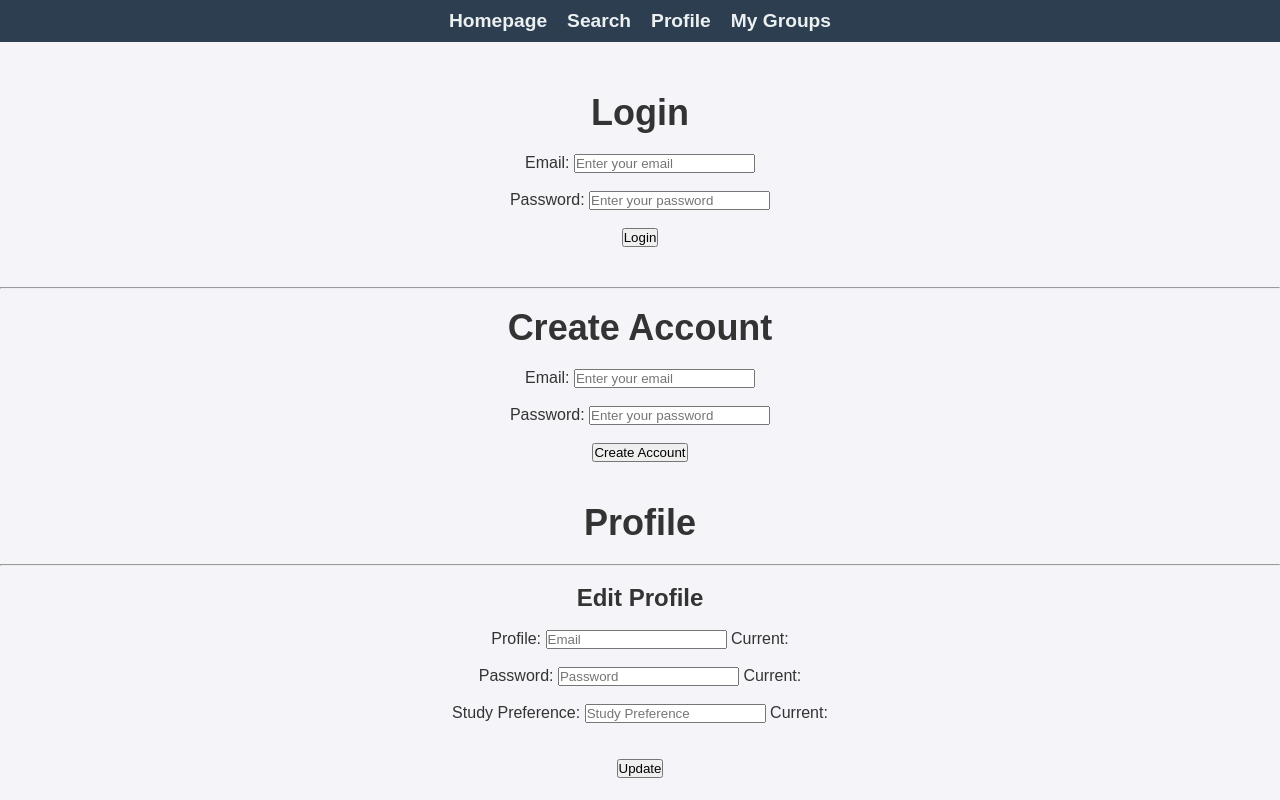
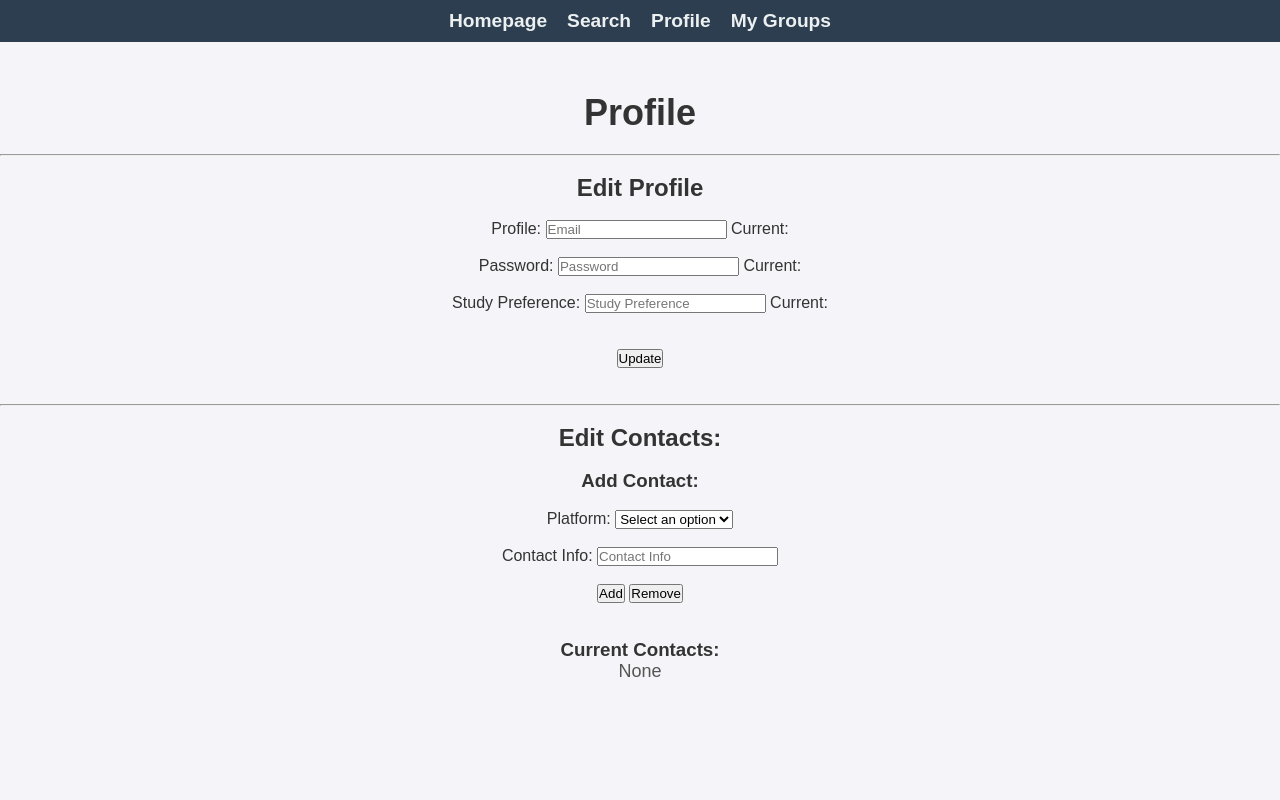
Before and after one commit to cs411-alawini/fa24-cs411-team034-CursedQueries, a React (Create React App) app in the folder src/frontend/: page /profile in a window 1280 px wide. Shown: the top 800 px of the page. Built offline with nearby package versions, Linux system fonts and the light colour scheme.

Commit message:
added UserContext for login features

```diff
--- /dev/null
+++ b/src/frontend/src/context/UserContext.js
@@ -0,0 +1,14 @@
+// src/context/UserContext.js
+import React, { createContext, useState } from "react";
+
+export const UserContext = createContext();
+
+export const UserProvider = ({ children }) => {
+  const [user, setUser] = useState(null); // Global state for user login info
+
+  return (
+    <UserContext.Provider value={{ user, setUser }}>
+      {children}
+    </UserContext.Provider>
+  );
+};
--- a/src/frontend/src/index.js
+++ b/src/frontend/src/index.js
@@ -2,15 +2,16 @@ import React from 'react';
 import ReactDOM from 'react-dom/client';
 import App from './App';
 import reportWebVitals from './reportWebVitals';
+import { UserProvider } from './context/UserContext'; // Import UserProvider
 
 const root = ReactDOM.createRoot(document.getElementById('root'));
 root.render(
   <React.StrictMode>
-    <App />
+    <UserProvider>
+      <App />
+    </UserProvider>
   </React.StrictMode>
 );
-
-// If you want to start measuring performance in your app, pass a function
 // to log results (for example: reportWebVitals(console.log))
 // or send to an analytics endpoint. Learn more: https://bit.ly/CRA-vitals
 reportWebVitals();
--- a/src/frontend/src/pages/Homepage.js
+++ b/src/frontend/src/pages/Homepage.js
@@ -1,8 +1,11 @@
-import React, { useState } from 'react';
+import React, { useState, useContext } from "react";
 import '../App.css'; // Ensure CSS is linked correctly
 import Axios from 'axios'
+import { UserContext } from '../context/UserContext'; // Import UserContext
 
 const Homepage = () => {
+  const { user, setUser } = useContext(UserContext); // Access user context
+
   // States for Login
   const [loginEmail, setLoginEmail] = useState('');
   const [loginPassword, setLoginPassword] = useState('');
@@ -22,8 +25,8 @@ const Homepage = () => {
       });
 
       if (response.data.success) {
+        setUser(response.data.user); // Set global user context
         setLoginMessage('Login successful!');
-        // Optionally redirect or store user session
       } else {
         setLoginMessage('Invalid email or password.');
       }
@@ -54,6 +57,13 @@ const Homepage = () => {
 
   return (
     <div className="homepage">
+      {user ? (
+        <div>
+          <h1>Welcome, {user.email}!</h1>
+          <p>You are logged in.</p>
+        </div>
+      ) : (
+        <>
           {/* Login Section */}
           <h1>Login</h1>
           <label htmlFor="emailLogin"> Email: </label>
@@ -109,6 +119,8 @@ const Homepage = () => {
             Create Account
           </button>
           <p>{registerMessage}</p>
+        </>
+      )}
     </div>
   );
 };
--- a/src/frontend/src/pages/Profile.js
+++ b/src/frontend/src/pages/Profile.js
@@ -14,33 +14,6 @@ export default function Profile() {
   const [dropdownOption, setDropdownOption] = useState("");
   const [contactInfo, setContactInfo] = useState('');
   const [userContacts, setuserContacts] = useState('');
-
-  const [loginEmail, setLoginEmail] = useState('');
-  const [loginPassword, setLoginPassword] = useState('');
-  const [loginMessage, setLoginMessage] = useState('');
-
-  const [registerEmail, setRegisterEmail] = useState('');
-  const [registerPassword, setRegisterPassword] = useState('');
-  const [registerMessage, setRegisterMessage] = useState('');
-
-
-  const handleLogin = () => {
-    if (profile === profile_database && password === password_database) {
-      setLoginMessage("Login successful!");
-    } else {
-      setLoginMessage("Invalid email or password.");
-    }
-  };
-  const handleRegister = async () => {
-    try {
-      // Simulate API call or integrate your API logic here
-      console.log(`Registering with: ${registerEmail}, ${registerPassword}`);
-      setRegisterMessage('Account created successfully!');
-    } catch (error) {
-      setRegisterMessage('Error creating account. Please try again.');
-    }
-  };
-
 
   // Add Contact - Update button handler
   const updateProfile = () => {
@@ -77,63 +50,6 @@ export default function Profile() {
 
   return (
     <div className = "homepage" >
-     {/* ============================ LOGIN ============================ */}
-      <h1>Login</h1>
-      <label htmlFor="emailLogin"> Email: </label>
-      <input
-        id="emailLogin"
-        type="text"
-        placeholder="Enter your email"
-        value={loginEmail}
-        onChange={(e) => setLoginEmail(e.target.value)}
-      /> <br /><br />
-
-      <label htmlFor="passwordLogin"> Password: </label>
-      <input
-        id="passwordLogin"
-        type="password"
-        placeholder="Enter your password"
-        value={loginPassword}
-        onChange={(e) => setLoginPassword(e.target.value)}
-      /> <br /><br />
-
-      <button
-        onClick={handleLogin}
-        style={{ marginBottom: "40px"}}
-      >
-        Login
-      </button>
-      <p>{loginMessage}</p>
-
-      <hr /><br />
-      {/* ============================ CREATE ACCOUNT ============================ */}
-<h1>Create Account</h1>
-<label htmlFor="emailRegister"> Email: </label>
-<input
-  id="emailRegister"
-  type="text"
-  placeholder="Enter your email"
-  value={registerEmail}
-  onChange={(e) => setRegisterEmail(e.target.value)}
-/> <br /><br />
-
-<label htmlFor="passwordRegister"> Password: </label>
-<input
-  id="passwordRegister"
-  type="password"
-  placeholder="Enter your password"
-  value={registerPassword}
-  onChange={(e) => setRegisterPassword(e.target.value)}
-/> <br /><br />
-
-<button
-  onClick={handleRegister}
-  style={{ marginBottom: "40px"}}
->
-  Create Account
-</button>
-<p>{registerMessage}</p>
-
       <h1>Profile</h1> <hr/><br/>
       {/* ============================ EDIT PROFILE ============================ */}
       <h2>Edit Profile</h2><br/>
```
Lines whose indentation alone changed are shown as unchanged.
